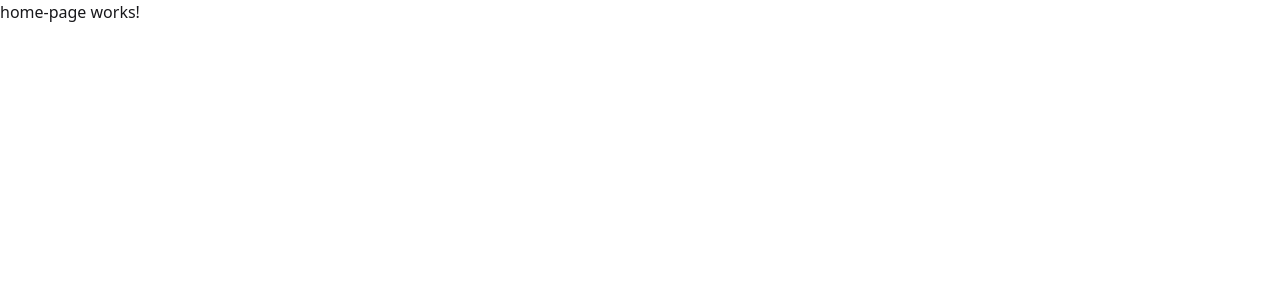
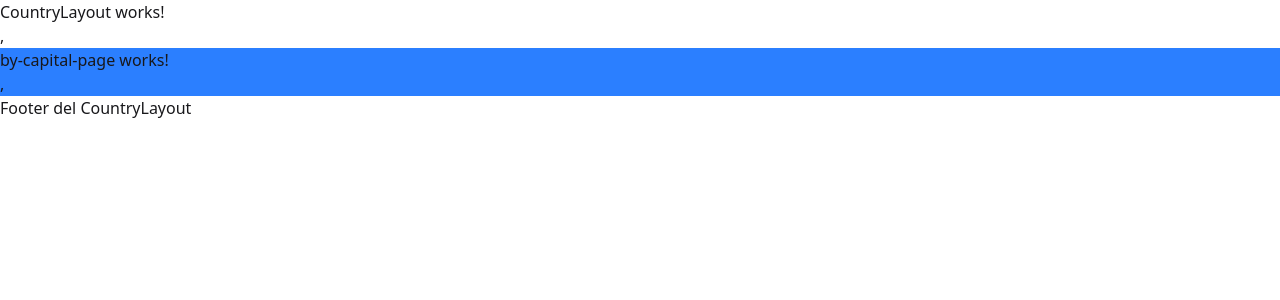
Before and after one commit to nadinestrella/angular-country-app, an Angular app in the folder country-app/: page /country/by-capital in a window 1280 px wide. Before the commit this address led to /. Shown: the top 300 px of the page. Built offline with nearby package versions, Linux system fonts and the light colour scheme.

Commit message:
fixed html components and added by capital route

```diff
--- a/country-app/src/app/app.routes.ts
+++ b/country-app/src/app/app.routes.ts
@@ -1,5 +1,5 @@
 import { Routes } from '@angular/router';
-import { HomePageComponent } from './shared/pages/home-page/home-page.component';
+import { HomePageComponent } from './shared/home-page/home-page.component';
 
 export const routes: Routes = [
   {
--- /dev/null
+++ b/country-app/src/app/country/layouts/CountryLayout/CountryLayout.component.html
@@ -0,0 +1,8 @@
+<p>CountryLayout works!</p>
+,
+
+<section class="bg-blue-500">
+  <router-outlet />
+</section>
+
+<h3>Footer del CountryLayout</h3>
--- a/country-app/src/app/country/pages/by-capital-page/by-capital-page.component.css
+++ /dev/null
@@ -1,3 +0,0 @@
-:host {
-  display: block;
-}
--- a/country-app/src/app/country/pages/by-capital-page/by-capital-page.component.ts
+++ /dev/null
@@ -1,10 +0,0 @@
-import { ChangeDetectionStrategy, Component } from '@angular/core';
-
-@Component({
-  selector: 'app-by-capital-page',
-  imports: [],
-  template: `<p>by-capital-page works!</p>`,
-  styleUrl: './by-capital-page.component.css',
-  changeDetection: ChangeDetectionStrategy.OnPush,
-})
-export class ByCapitalPageComponent { }
--- /dev/null
+++ b/country-app/src/app/shared/home-page/home-page.component.html
@@ -0,0 +1 @@
+<p>home-page works!</p>,
--- a/country-app/src/app/shared/pages/home-page/home-page.component.ts
+++ b/country-app/src/app/shared/home-page/home-page.component.ts
@@ -3,7 +3,6 @@ import { Component } from '@angular/core';
 @Component({
   selector: 'app-home-page',
   imports: [],
-  template: `<p>home-page works!</p>`,
-  styleUrl: './home-page.component.css',
+  templateUrl: './home-page.component.html',
 })
 export class HomePageComponent {}
--- /dev/null
+++ b/country-app/src/app/shared/pages/by-capital-page/by-capital-page.component.html
@@ -0,0 +1 @@
+<p>by-capital-page works!</p>,
--- a/country-app/src/app/shared/pages/home-page/home-page.component.css
+++ /dev/null
@@ -1,3 +0,0 @@
-:host {
-  display: block;
-}
```
Also changed, not shown: country-app/src/app/country/country.routes.ts (+10 -2 lines), country-app/src/app/country/layouts/CountryLayout/CountryLayout.component.ts (added, +9 -0 lines), country-app/src/app/shared/pages/by-capital-page/by-capital-page.component.ts (added, +8 -0 lines).
